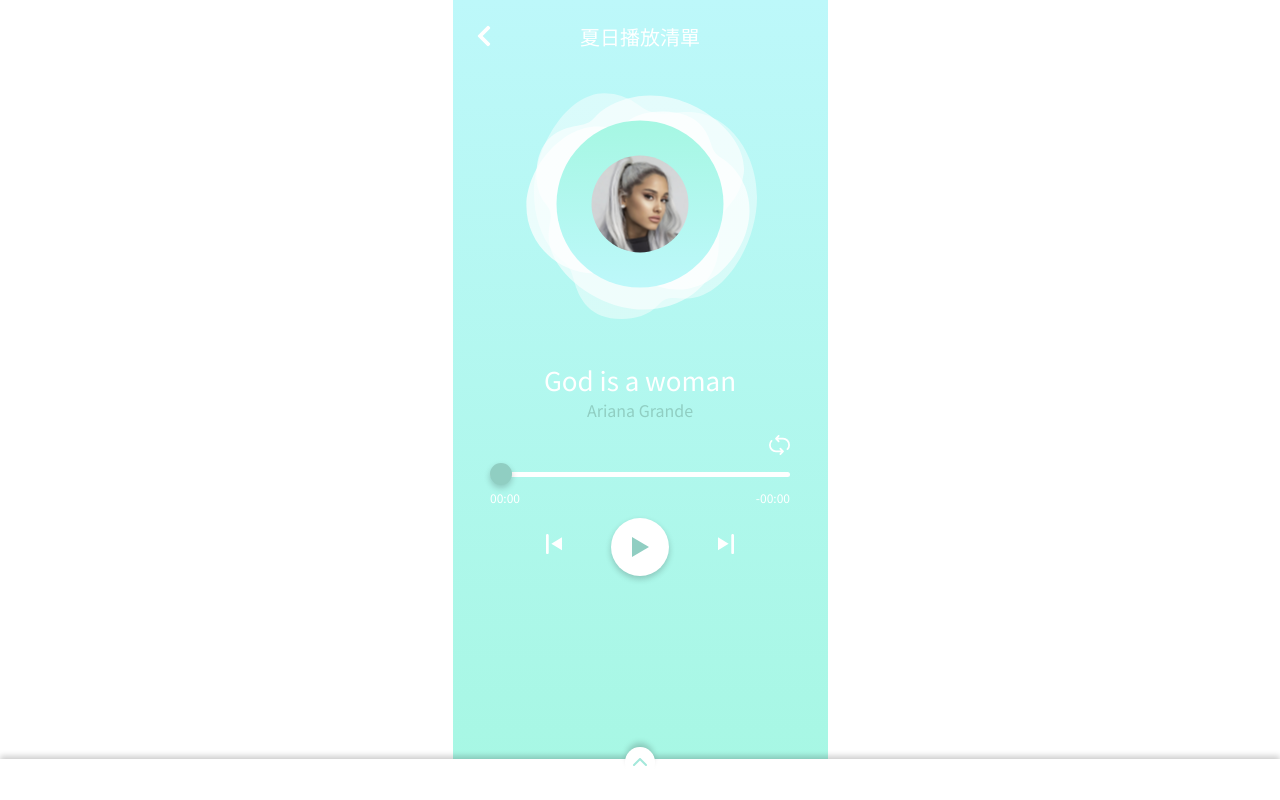
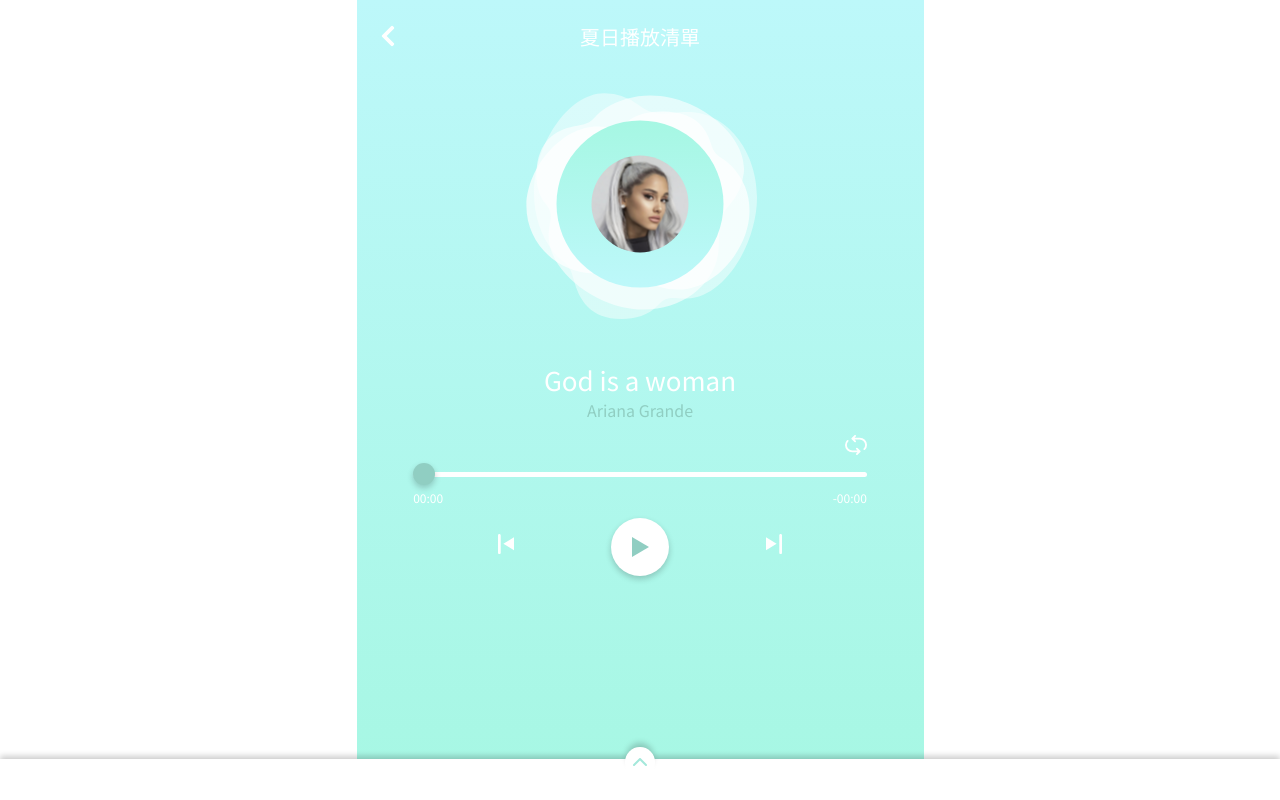
Before and after one commit to Boylin90085/The-F2E-TimeHouse.S2-Week3, a plain HTML site: page index.html in a window 1280 px wide. Drawn offline with Linux system fonts and the light colour scheme.

Commit message:
修改最大寬度

```diff
--- a/index.scss
+++ b/index.scss
@@ -29,7 +29,7 @@ ul{
 .container{
   position: relative;
   width: 100vw;
-  max-width: 375px;
+  max-width: 567px;
   margin-left: auto;
   margin-right: auto;
   height: 100vh;
```
Also changed, not shown: style/index.css.
